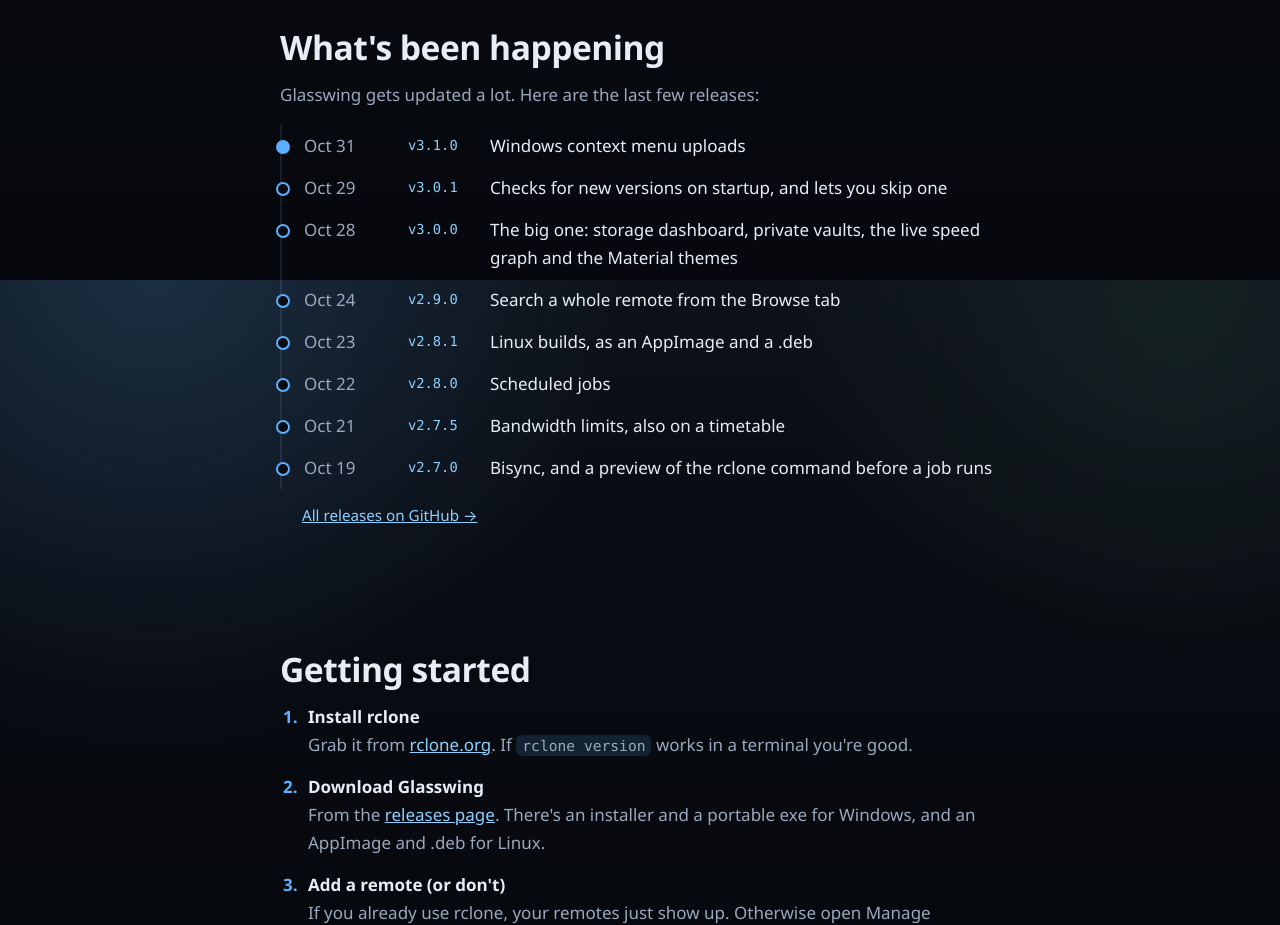
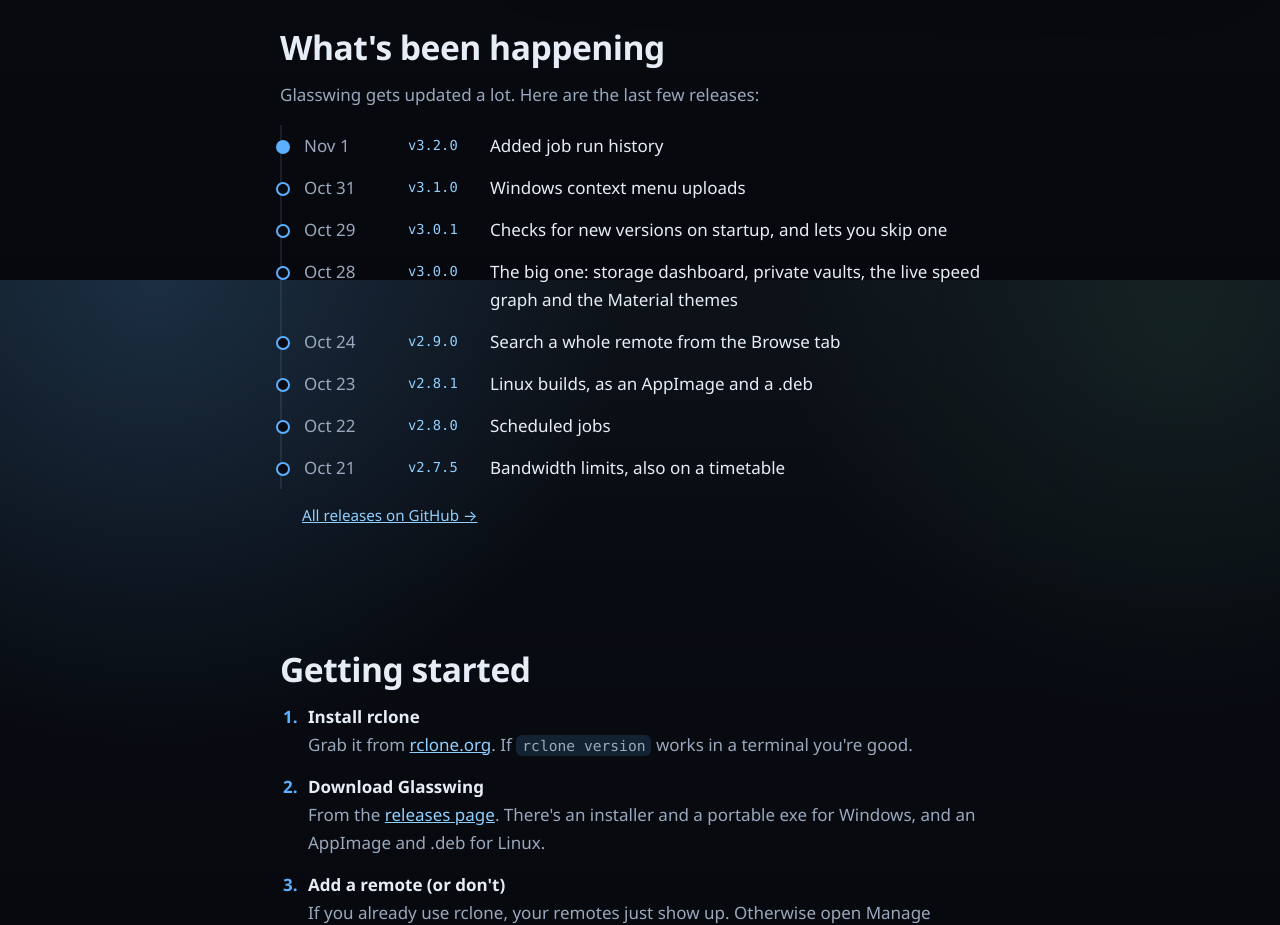
Before and after one commit to SSCHRE/rclone-gui-glasswing, an Electron app: page docs/index.html in a window 1280 px wide. Shown: the part 4520-5445 px from the top of the page. Drawn offline with Linux system fonts and the light colour scheme.

Commit message:
Update index.html

```diff
--- a/docs/index.html
+++ b/docs/index.html
@@ -1253,6 +1253,7 @@
         <h2>What's been happening</h2>
         <p class="muted">Glasswing gets updated a lot. Here are the last few releases:</p>
         <ul class="log">
+          <li><time datetime="2026-10-31">Nov 1</time><a href="https://github.com/SSCHRE/rclone-gui-glasswing/releases/tag/v3.2.0">v3.2.0</a><span>Added job run history</span></li>
           <li><time datetime="2026-10-31">Oct 31</time><a href="https://github.com/SSCHRE/rclone-gui-glasswing/releases/tag/v3.1.0">v3.1.0</a><span>Windows context menu uploads</span></li>
           <li><time datetime="2026-10-29">Oct 29</time><a href="https://github.com/SSCHRE/rclone-gui-glasswing/releases/tag/v3.0.1">v3.0.1</a><span>Checks for new versions on startup, and lets you skip one</span></li>
           <li><time datetime="2026-10-28">Oct 28</time><a href="https://github.com/SSCHRE/rclone-gui-glasswing/releases/tag/v3.0.0">v3.0.0</a><span>The big one: storage dashboard, private vaults, the live speed graph and the Material themes</span></li>
@@ -1260,7 +1261,6 @@
           <li><time datetime="2026-10-23">Oct 23</time><a href="https://github.com/SSCHRE/rclone-gui-glasswing/releases/tag/v2.8.1">v2.8.1</a><span>Linux builds, as an AppImage and a .deb</span></li>
           <li><time datetime="2026-10-22">Oct 22</time><a href="https://github.com/SSCHRE/rclone-gui-glasswing/releases/tag/v2.8.0">v2.8.0</a><span>Scheduled jobs</span></li>
           <li><time datetime="2026-10-21">Oct 21</time><a href="https://github.com/SSCHRE/rclone-gui-glasswing/releases/tag/v2.7.5">v2.7.5</a><span>Bandwidth limits, also on a timetable</span></li>
-          <li><time datetime="2026-10-19">Oct 19</time><a href="https://github.com/SSCHRE/rclone-gui-glasswing/releases/tag/v2.7.0">v2.7.0</a><span>Bisync, and a preview of the rclone command before a job runs</span></li>
         </ul>
         <p class="log-foot"><a href="https://github.com/SSCHRE/rclone-gui-glasswing/releases">All releases on GitHub →</a></p>
       </div>
```
